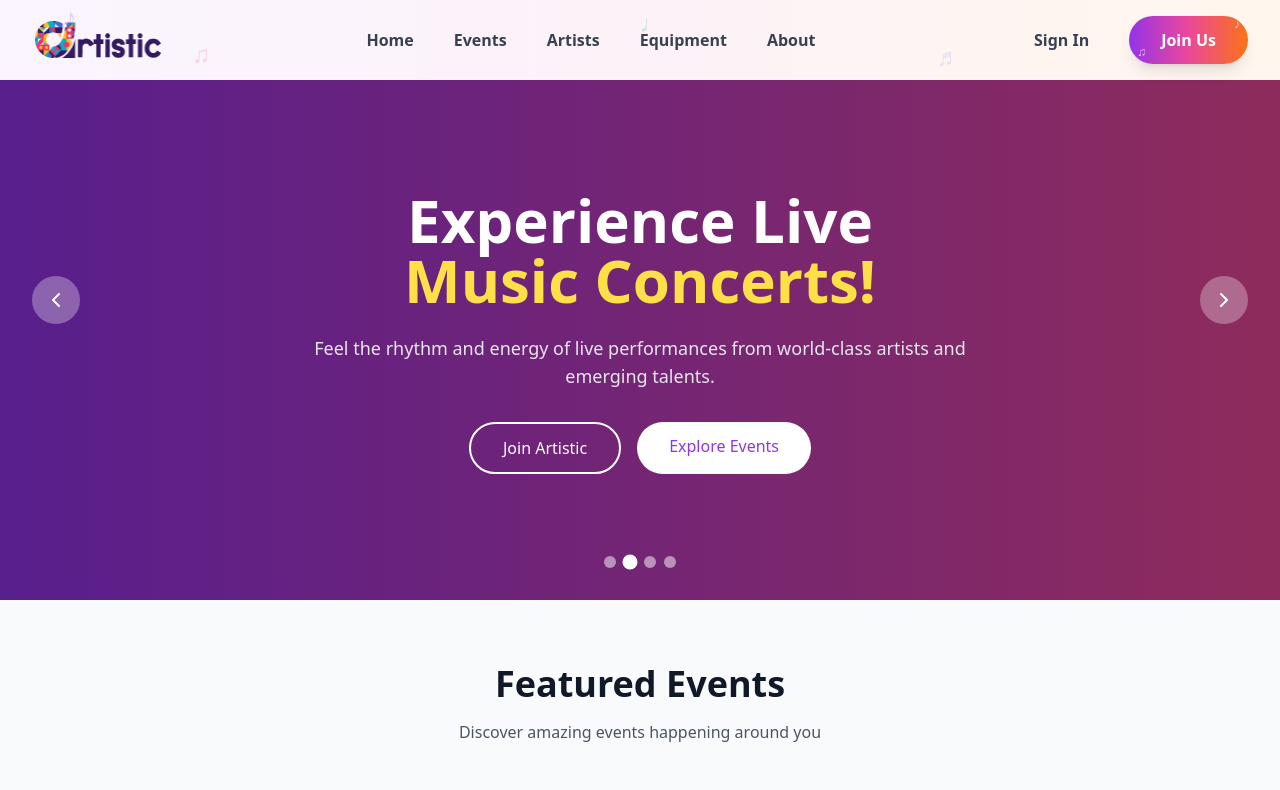
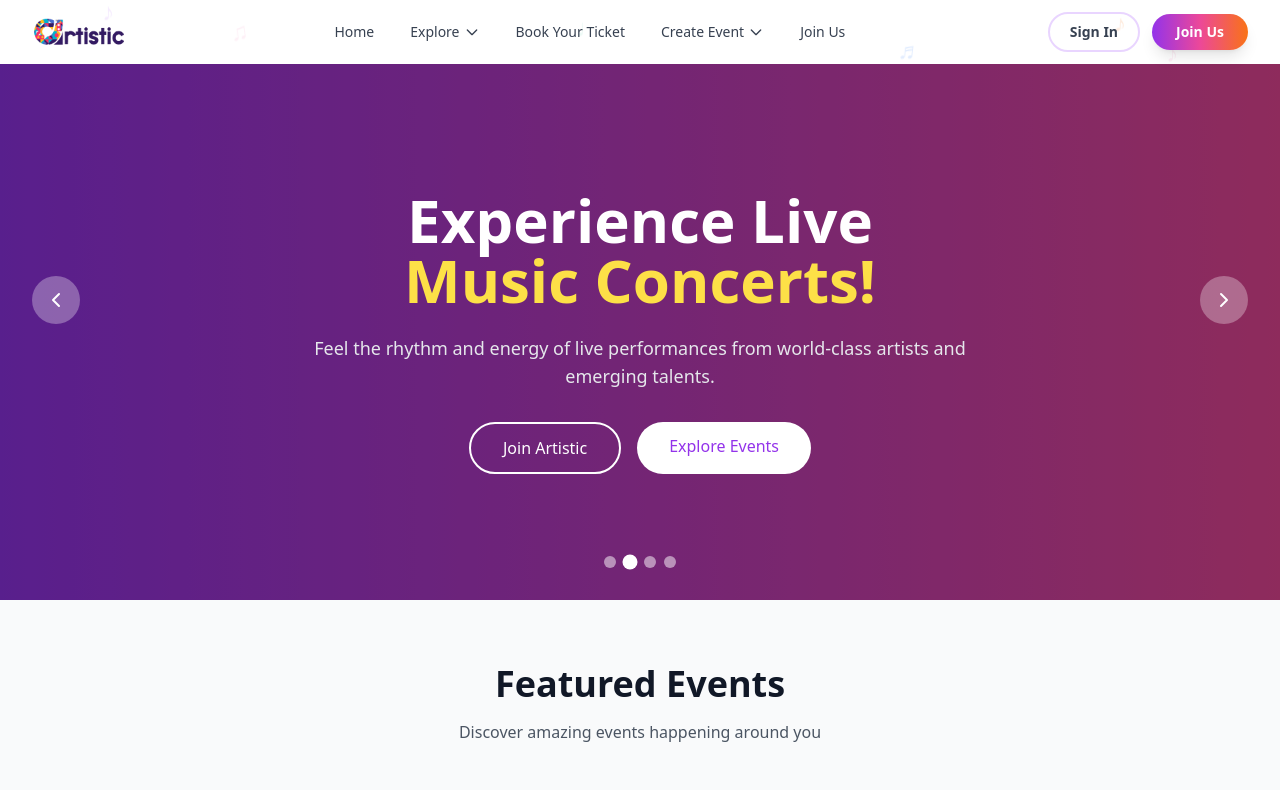
Before and after one commit to Aniket-Subudh1/artistic, a Next.js app: page / in a window 1280 px wide. Shown: the top 790 px of the page. Built offline with nearby package versions, Linux system fonts and the light colour scheme.

Commit message:
new stuff

```diff
--- a/src/app/layout.tsx
+++ b/src/app/layout.tsx
@@ -13,8 +13,8 @@ const geistMono = Geist_Mono({
 });
 
 export const metadata: Metadata = {
-  title: "Create Next App",
-  description: "Generated by create next app",
+  title: "Artistic",
+  description: "Explore a world of creativity and talent with Artistic.",
 };
 
 export default function RootLayout({
--- a/src/components/main/Navbar.tsx
+++ b/src/components/main/Navbar.tsx
@@ -7,25 +7,80 @@ import Image from "next/image"
 export function Navbar() {
   const [isScrolled, setIsScrolled] = useState(false)
   const [isMobileMenuOpen, setIsMobileMenuOpen] = useState(false)
+  const [activeDropdown, setActiveDropdown] = useState<number | null>(null)
 
   useEffect(() => {
-    const handleScroll = () => {
-      setIsScrolled(window.scrollY > 50)
-    }
+    const handleScroll = () => setIsScrolled(window.scrollY > 50)
     window.addEventListener("scroll", handleScroll)
     return () => window.removeEventListener("scroll", handleScroll)
   }, [])
 
+  const navItems = [
+    { href: "/", label: "Home" },
+    {
+      label: "Explore",
+      dropdown: [
+        {
+          href: "/artists",
+          label: "Explore Artists",
+          icon: "👥",
+          description: "Discover talented artists",
+          color: "from-violet-400 to-purple-500"
+        },
+        {
+          href: "/equipments",
+          label: "Explore Equipments",
+          icon: "🎵",
+          description: "Browse available equipment",
+          color: "from-emerald-400 to-teal-500"
+        }
+      ]
+    },
+    { href: "/book-ticket", label: "Book Your Ticket" },
+    {
+      label: "Create Event",
+      dropdown: [
+        {
+          href: "/create-event",
+          label: "Create an Event",
+          icon: "📅",
+          description: "Organize and manage events",
+          color: "from-pink-400 to-rose-500"
+        },
+        {
+          href: "/book-artist",
+          label: "Book Artist",
+          icon: "🎤",
+          description: "Find and book artists",
+          color: "from-purple-400 to-indigo-500"
+        },
+        {
+          href: "/book-equipment",
+          label: "Book Equipment",
+          icon: "🎹",
+          description: "Rent professional equipment",
+          color: "from-amber-400 to-orange-500"
+        }
+      ]
+    },
+    { href: "/join-us", label: "Join Us" }
+  ]
+
+  const handleMouseEnter = (idx: number) => {
+    setActiveDropdown(idx)
+  }
+
+  const handleMouseLeave = () => {
+    setActiveDropdown(null)
+  }
+
   return (
+    <>
       <header
-      className={`fixed top-0 left-0 right-0 z-50 transition-all duration-500 ${
-        isScrolled
-          ? "bg-white/95 backdrop-blur-xl shadow-xl"
-          : "bg-gradient-to-r from-purple-50 via-pink-50 to-orange-50"
-      }`}
+        className="fixed top-0 left-0 right-0 z-50 transition-all duration-500 bg-gradient-to-r from-white via-white to-white backdrop-blur-sm"
+
       >
-      {/* Floating Musical Notes Decoration */}
-      <div className="absolute inset-0 overflow-hidden pointer-events-none">
+        <div className="absolute inset-0 overflow-hidden pointer-events-none opacity-40">
           <div className="musical-note note-1">♪</div>
           <div className="musical-note note-2">♫</div>
           <div className="musical-note note-3">♪</div>
@@ -35,79 +90,123 @@ export function Navbar() {
         </div>
 
         <div className="max-w-7xl mx-auto px-4 sm:px-6 lg:px-8 relative">
-        <div className="flex justify-between items-center h-20">
-          {/* Logo with artistic glow */}
-          <Link href="/" className="flex items-center space-x-2 relative group z-10">
-            <div className="relative">
-              <div className="absolute inset-0 bg-gradient-to-r from-purple-400 via-pink-400 to-orange-400 rounded-full blur-lg opacity-0 group-hover:opacity-60 transition-opacity duration-500"></div>
+          <div className="flex justify-between items-center h-16">
+            {/* Logo */}
+            <Link href="/" className="relative group z-10">
+              <div className="absolute inset-0 bg-gradient-to-r from-purple-400 via-pink-400 to-orange-400 rounded-2xl blur-xl opacity-0 group-hover:opacity-50 transition-all duration-500" />
               <Image
                 src="/logo-main.webp"
-                alt="Artistic Logo"
-                height={70}
-                width={140}
-                className="relative z-10 transition-transform duration-300 group-hover:scale-105"
+                alt="Logo"
+                height={45}
+                width={100}
+                className="relative transform group-hover:scale-105 transition-transform duration-300"
               />
-            </div>
             </Link>
 
-          {/* Desktop Navigation with artistic hover effects */}
-          <nav className="hidden md:flex items-center space-x-1 lg:space-x-2">
-            {[
-              { href: "/", label: "Home", color: "from-purple-500 to-purple-600" },
-              { href: "/events", label: "Events", color: "from-pink-500 to-pink-600" },
-              { href: "/artists", label: "Artists", color: "from-orange-500 to-orange-600" },
-              { href: "/equipments", label: "Equipment", color: "from-blue-500 to-blue-600" },
-              { href: "/about", label: "About", color: "from-green-500 to-green-600" },
-            ].map((item) => (
+            {/* Desktop Navigation */}
+            <nav className="hidden lg:flex items-center space-x-1">
+              {navItems.map((item, idx) => (
+                <div
+                  key={idx}
+                  className="relative"
+                  onMouseEnter={() => item.dropdown && handleMouseEnter(idx)}
+                  onMouseLeave={() => item.dropdown && handleMouseLeave()}
+                >
+                  {item.href ? (
                     <Link
-                key={item.href}
                       href={item.href}
-                className="relative px-4 py-2 text-gray-700 font-semibold transition-all duration-300 group overflow-hidden rounded-lg"
+                      className="px-4 py-2 text-sm text-gray-700 font-medium rounded-full transition-all duration-300 hover:bg-gradient-to-r hover:from-purple-100 hover:to-pink-100 hover:text-purple-700 hover:shadow-md relative overflow-hidden group block"
                     >
-                <span className="relative z-10 group-hover:text-white transition-colors duration-300">
-                  {item.label}
-                </span>
+                      <span className="relative z-10">{item.label}</span>
+                      <div className="absolute inset-0 bg-gradient-to-r from-purple-200/0 via-pink-200/0 to-purple-200/0 group-hover:from-purple-200/50 group-hover:via-pink-200/50 group-hover:to-purple-200/50 transition-all duration-500 blur-xl" />
+                    </Link>
+                  ) : (
+                    <button className="px-4 py-2 text-sm text-gray-700 font-medium rounded-full transition-all duration-300 hover:bg-gradient-to-r hover:from-purple-100 hover:to-pink-100 hover:text-purple-700 hover:shadow-md flex items-center space-x-1 group">
+                      <span>{item.label}</span>
+                      <svg
+                        className={`w-4 h-4 transition-transform duration-300 ${
+                          activeDropdown === idx ? 'rotate-180' : ''
+                        }`}
+                        fill="none"
+                        stroke="currentColor"
+                        viewBox="0 0 24 24"
+                      >
+                        <path strokeLinecap="round" strokeLinejoin="round" strokeWidth={2} d="M19 9l-7 7-7-7" />
+                      </svg>
+                    </button>
+                  )}
+
+                  {/* Dropdown Menu */}
+                  {item.dropdown && activeDropdown === idx && (
                     <div
-                  className={`absolute inset-0 bg-gradient-to-r ${item.color} transform scale-x-0 group-hover:scale-x-100 transition-transform duration-300 origin-left rounded-lg`}
-                ></div>
-                {/* Musical note appears on hover */}
-                <span className="absolute -top-2 -right-2 text-xs opacity-0 group-hover:opacity-100 transition-opacity duration-300 group-hover:animate-bounce">
-                  ♪
-                </span>
+                      className="absolute top-full left-0 pt-2 w-72 animate-dropdown"
+                    >
+                      <div className="bg-white rounded-3xl shadow-2xl overflow-hidden border border-purple-100/50 backdrop-blur-xl">
+                        <div className="p-2">
+                          {item.dropdown.map((subItem, subIdx) => (
+                            <Link
+                              key={subIdx}
+                              href={subItem.href}
+                              className="flex items-start space-x-4 p-4 rounded-2xl transition-all duration-300 hover:bg-gradient-to-r hover:from-purple-50 hover:to-pink-50 group relative overflow-hidden"
+                            >
+                              <div className={`w-12 h-12 rounded-xl bg-gradient-to-br ${subItem.color} flex items-center justify-center text-2xl shadow-lg transform group-hover:scale-110 group-hover:rotate-6 transition-all duration-300`}>
+                                {subItem.icon}
+                              </div>
+                              <div className="flex-1">
+                                <div className="font-semibold text-gray-800 group-hover:text-purple-700 transition-colors">
+                                  {subItem.label}
+                                </div>
+                                <div className="text-xs text-gray-500 mt-0.5">
+                                  {subItem.description}
+                                </div>
+                              </div>
+                              <svg
+                                className="w-5 h-5 text-gray-400 opacity-0 group-hover:opacity-100 transform translate-x-[-10px] group-hover:translate-x-0 transition-all duration-300"
+                                fill="none"
+                                stroke="currentColor"
+                                viewBox="0 0 24 24"
+                              >
+                                <path strokeLinecap="round" strokeLinejoin="round" strokeWidth={2} d="M9 5l7 7-7 7" />
+                              </svg>
                             </Link>
+                          ))}
+                        </div>
+                      </div>
+                    </div>
+                  )}
+                </div>
               ))}
             </nav>
 
-          {/* Desktop Actions with artistic buttons */}
-          <div className="hidden md:flex items-center space-x-4 z-10">
+            {/* Action Buttons */}
+            <div className="hidden lg:flex items-center space-x-3 z-10">
               <Link
                 href="/signin"
-              className="relative px-6 py-2 text-gray-700 font-semibold transition-all duration-300 group"
+                className="px-5 py-2 text-sm text-gray-700 font-semibold rounded-full border-2 border-purple-200 hover:border-purple-400 hover:bg-purple-50 transition-all duration-300 hover:shadow-lg"
               >
-              <span className="relative z-10 group-hover:text-purple-600 transition-colors">Sign In</span>
-              <div className="absolute bottom-0 left-0 w-0 h-0.5 bg-gradient-to-r from-purple-500 to-pink-500 group-hover:w-full transition-all duration-300"></div>
+                Sign In
               </Link>
               <Link
                 href="/join-us"
-              className="relative px-8 py-3 bg-gradient-to-r from-purple-600 via-pink-500 to-orange-500 text-white font-bold rounded-full overflow-hidden group shadow-lg hover:shadow-2xl transition-all duration-300"
+                className="relative px-6 py-2 text-sm bg-gradient-to-r from-purple-600 via-pink-500 to-orange-500 text-white font-bold rounded-full shadow-lg hover:shadow-2xl transition-all duration-300 overflow-hidden group"
               >
                 <span className="relative z-10">Join Us</span>
-              <div className="absolute inset-0 bg-gradient-to-r from-orange-500 via-pink-500 to-purple-600 opacity-0 group-hover:opacity-100 transition-opacity duration-500"></div>
-              {/* Animated musical notes */}
-              <span className="absolute top-1 right-2 text-xs animate-bounce opacity-70">♪</span>
-              <span className="absolute bottom-1 left-2 text-xs animate-pulse opacity-70">♫</span>
+                <div className="absolute inset-0 bg-gradient-to-r from-orange-500 via-pink-600 to-purple-700 opacity-0 group-hover:opacity-100 transition-opacity duration-500" />
+                <div className="absolute inset-0 animate-pulse-slow opacity-30">
+                  <div className="absolute top-0 left-0 w-full h-full bg-gradient-to-r from-transparent via-white to-transparent transform -skew-x-12 translate-x-[-100%] group-hover:translate-x-[100%] transition-transform duration-1000" />
+                </div>
               </Link>
             </div>
 
-          {/* Mobile Menu Button with artistic design */}
+            {/* Mobile Menu Button */}
             <button
               onClick={() => setIsMobileMenuOpen(!isMobileMenuOpen)}
-            className="md:hidden p-3 text-gray-700 hover:bg-gradient-to-r hover:from-purple-100 hover:to-pink-100 rounded-lg transition-all duration-300 z-10"
+              className="lg:hidden p-2 text-gray-700 hover:bg-purple-100 rounded-xl transition-all duration-300 z-10"
               aria-label="Toggle menu"
             >
               <svg
                 className="w-6 h-6 transition-transform duration-300"
-              style={{ transform: isMobileMenuOpen ? "rotate(90deg)" : "rotate(0deg)" }}
+                style={{ transform: isMobileMenuOpen ? 'rotate(90deg)' : 'rotate(0deg)' }}
                 fill="none"
                 stroke="currentColor"
                 viewBox="0 0 24 24"
@@ -121,127 +220,186 @@ export function Navbar() {
             </button>
           </div>
 
-        {/* Mobile Menu with artistic design */}
+          {/* Mobile Menu */}
           {isMobileMenuOpen && (
-          <div className="md:hidden py-6 border-t border-purple-200 bg-gradient-to-b from-white/95 to-purple-50/95 backdrop-blur-lg rounded-b-3xl shadow-2xl">
-            <nav className="flex flex-col space-y-2">
-              {[
-                { href: "/", label: "Home", icon: "♪", color: "purple" },
-                { href: "/events", label: "Events", icon: "♫", color: "pink" },
-                { href: "/artists", label: "Artists", icon: "♬", color: "orange" },
-                { href: "/equipments", label: "Equipment", icon: "♩", color: "blue" },
-                { href: "/about", label: "About", icon: "♪", color: "green" },
-              ].map((item) => (
+            <div className="lg:hidden pb-6 pt-4 animate-dropdown">
+              <div className="bg-white/95 backdrop-blur-xl rounded-3xl shadow-2xl border border-purple-100 overflow-hidden">
+                <nav className="p-4 space-y-2">
+                  {navItems.map((item, idx) => (
+                    <div key={idx}>
+                      {item.href ? (
                         <Link
-                  key={item.href}
                           href={item.href}
-                  className={`mx-4 px-6 py-3 text-gray-700 font-semibold hover:bg-gradient-to-r hover:from-${item.color}-100 hover:to-${item.color}-50 rounded-xl transition-all duration-300 flex items-center justify-between group`}
+                          className="block px-4 py-2.5 text-sm text-gray-700 font-medium rounded-2xl hover:bg-gradient-to-r hover:from-purple-100 hover:to-pink-100 hover:text-purple-700 transition-all duration-300"
                           onClick={() => setIsMobileMenuOpen(false)}
                         >
-                  <span className="group-hover:translate-x-2 transition-transform duration-300">{item.label}</span>
-                  <span className="text-xl opacity-0 group-hover:opacity-100 group-hover:animate-bounce transition-all duration-300">
-                    {item.icon}
-                  </span>
+                          {item.label}
+                        </Link>
+                      ) : (
+                        <>
+                          <button
+                            onClick={() => setActiveDropdown(activeDropdown === idx ? null : idx)}
+                            className="w-full flex items-center justify-between px-4 py-2.5 text-sm text-gray-700 font-medium rounded-2xl hover:bg-gradient-to-r hover:from-purple-100 hover:to-pink-100 hover:text-purple-700 transition-all duration-300"
+                          >
+                            <span>{item.label}</span>
+                            <svg
+                              className={`w-4 h-4 transition-transform duration-300 ${
+                                activeDropdown === idx ? 'rotate-180' : ''
+                              }`}
+                              fill="none"
+                              stroke="currentColor"
+                              viewBox="0 0 24 24"
+                            >
+                              <path strokeLinecap="round" strokeLinejoin="round" strokeWidth={2} d="M19 9l-7 7-7-7" />
+                            </svg>
+                          </button>
+                          {activeDropdown === idx && item.dropdown && (
+                            <div className="mt-2 ml-4 space-y-1">
+                              {item.dropdown.map((subItem, subIdx) => (
+                                <Link
+                                  key={subIdx}
+                                  href={subItem.href}
+                                  className="flex items-center space-x-3 px-4 py-2.5 text-sm text-gray-600 rounded-xl hover:bg-gradient-to-r hover:from-purple-50 hover:to-pink-50 hover:text-purple-700 transition-all duration-300"
+                                  onClick={() => setIsMobileMenuOpen(false)}
+                                >
+                                  <span className="text-xl">{subItem.icon}</span>
+                                  <span className="font-medium">{subItem.label}</span>
                                 </Link>
                               ))}
+                            </div>
+                          )}
+                        </>
+                      )}
+                    </div>
+                  ))}
+                </nav>
+
+                <div className="px-4 pb-4 space-y-3 border-t border-purple-100 pt-4">
                   <Link
                     href="/signin"
-                className="mx-4 px-6 py-3 text-gray-700 font-semibold hover:bg-gradient-to-r hover:from-purple-100 hover:to-pink-100 rounded-xl transition-all duration-300"
+                    className="block w-full px-4 py-2.5 text-sm text-center text-gray-700 font-semibold rounded-2xl border-2 border-purple-200 hover:bg-purple-50 transition-all duration-300"
                     onClick={() => setIsMobileMenuOpen(false)}
                   >
                     Sign In
                   </Link>
                   <Link
                     href="/join-us"
-                className="mx-4 px-6 py-4 bg-gradient-to-r from-purple-600 via-pink-500 to-orange-500 text-white text-center font-bold rounded-xl shadow-lg hover:shadow-2xl transition-all duration-300 relative overflow-hidden group"
+                    className="block w-full px-4 py-2.5 text-sm text-center bg-gradient-to-r from-purple-600 via-pink-500 to-orange-500 text-white font-bold rounded-2xl shadow-lg hover:shadow-xl transition-all duration-300"
                     onClick={() => setIsMobileMenuOpen(false)}
                   >
-                <span className="relative z-10">Join Us</span>
-                <div className="absolute inset-0 bg-gradient-to-r from-orange-500 via-pink-500 to-purple-600 opacity-0 group-hover:opacity-100 transition-opacity duration-500"></div>
+                    Join Us
                   </Link>
-            </nav>
+                </div>
+              </div>
             </div>
           )}
         </div>
+      </header>
 
-      {/* CSS for floating musical notes animation */}
       <style jsx>{`
         .musical-note {
           position: absolute;
           font-size: 1.5rem;
-          opacity: 0.15;
-          animation: float 8s ease-in-out infinite;
-          color: #9333ea;
+          opacity: 0.2;
+          animation: float 10s ease-in-out infinite;
+          pointer-events: none;
         }
 
         .note-1 {
-          top: 10%;
-          left: 5%;
+          top: 20%;
+          left: 8%;
           animation-delay: 0s;
-          color: #9333ea;
+          color: #a855f7;
         }
 
         .note-2 {
           top: 60%;
-          left: 15%;
-          animation-delay: 1s;
+          left: 18%;
+          animation-delay: 1.5s;
           color: #ec4899;
         }
 
         .note-3 {
-          top: 30%;
-          right: 10%;
-          animation-delay: 2s;
+          top: 35%;
+          right: 12%;
+          animation-delay: 3s;
           color: #f97316;
         }
 
         .note-4 {
           top: 70%;
-          right: 25%;
-          animation-delay: 3s;
+          right: 28%;
+          animation-delay: 4.5s;
           color: #3b82f6;
         }
 
         .note-5 {
-          top: 20%;
-          left: 50%;
-          animation-delay: 4s;
+          top: 15%;
+          left: 45%;
+          animation-delay: 6s;
           color: #10b981;
         }
 
         .note-6 {
-          top: 50%;
-          right: 5%;
-          animation-delay: 5s;
+          top: 55%;
+          right: 8%;
+          animation-delay: 7.5s;
           color: #ec4899;
         }
 
         @keyframes float {
-          0%,
-          100% {
-            transform: translateY(0px) rotate(0deg);
-            opacity: 0.15;
+          0%, 100% {
+            transform: translateY(0) rotate(0deg);
+            opacity: 0.2;
           }
           25% {
-            transform: translateY(-10px) rotate(5deg);
-            opacity: 0.25;
+            transform: translateY(-15px) rotate(8deg);
+            opacity: 0.4;
           }
           50% {
-            transform: translateY(-20px) rotate(-5deg);
-            opacity: 0.15;
+            transform: translateY(-25px) rotate(-8deg);
+            opacity: 0.2;
           }
           75% {
-            transform: translateY(-10px) rotate(3deg);
-            opacity: 0.25;
+            transform: translateY(-15px) rotate(5deg);
+            opacity: 0.35;
           }
         }
 
-        @media (max-width: 768px) {
+        @keyframes dropdown {
+          from {
+            opacity: 0;
+            transform: translateY(-10px);
+          }
+          to {
+            opacity: 1;
+            transform: translateY(0);
+          }
+        }
+
+        .animate-dropdown {
+          animation: dropdown 0.3s ease-out;
+        }
+
+        @keyframes pulse-slow {
+          0%, 100% {
+            opacity: 0.3;
+          }
+          50% {
+            opacity: 0.5;
+          }
+        }
+
+        .animate-pulse-slow {
+          animation: pulse-slow 3s ease-in-out infinite;
+        }
+
+        @media (max-width: 1024px) {
           .musical-note {
-            font-size: 1rem;
+            font-size: 1.2rem;
           }
         }
       `}</style>
-    </header>
+    </>
   )
 }
```
Lines whose indentation alone changed are shown as unchanged.
